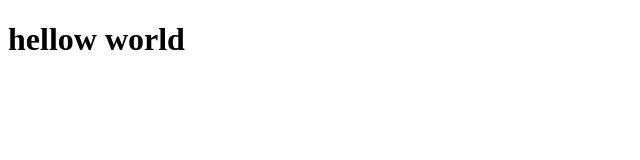
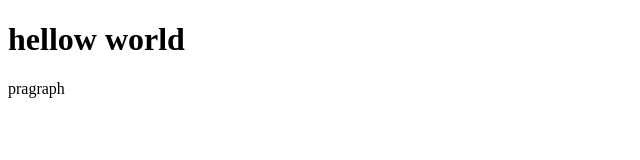
Before and after one commit to nasteeho23/test, a plain HTML site: page index.html in a window 1280 px wide. Shown: the full height of the page, 0-640 px from the left. Drawn offline with Linux system fonts and the light colour scheme.

Commit message:
Update index.html
waxaan kusoo daray pragraph

```diff
--- a/index.html
+++ b/index.html
@@ -9,5 +9,7 @@
     <h1>hellow world
 
     </h1>
+
+    <p>pragraph</p>
 </body>
 </html>
```
